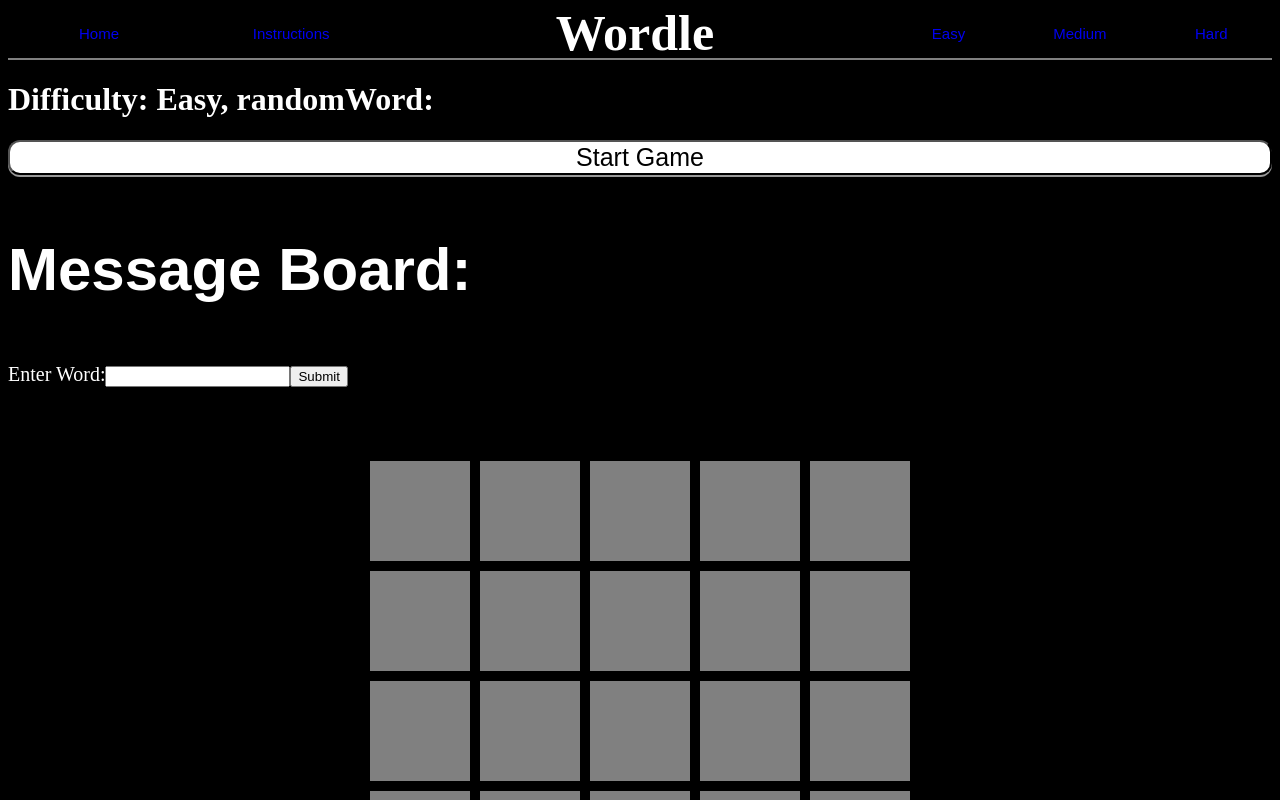
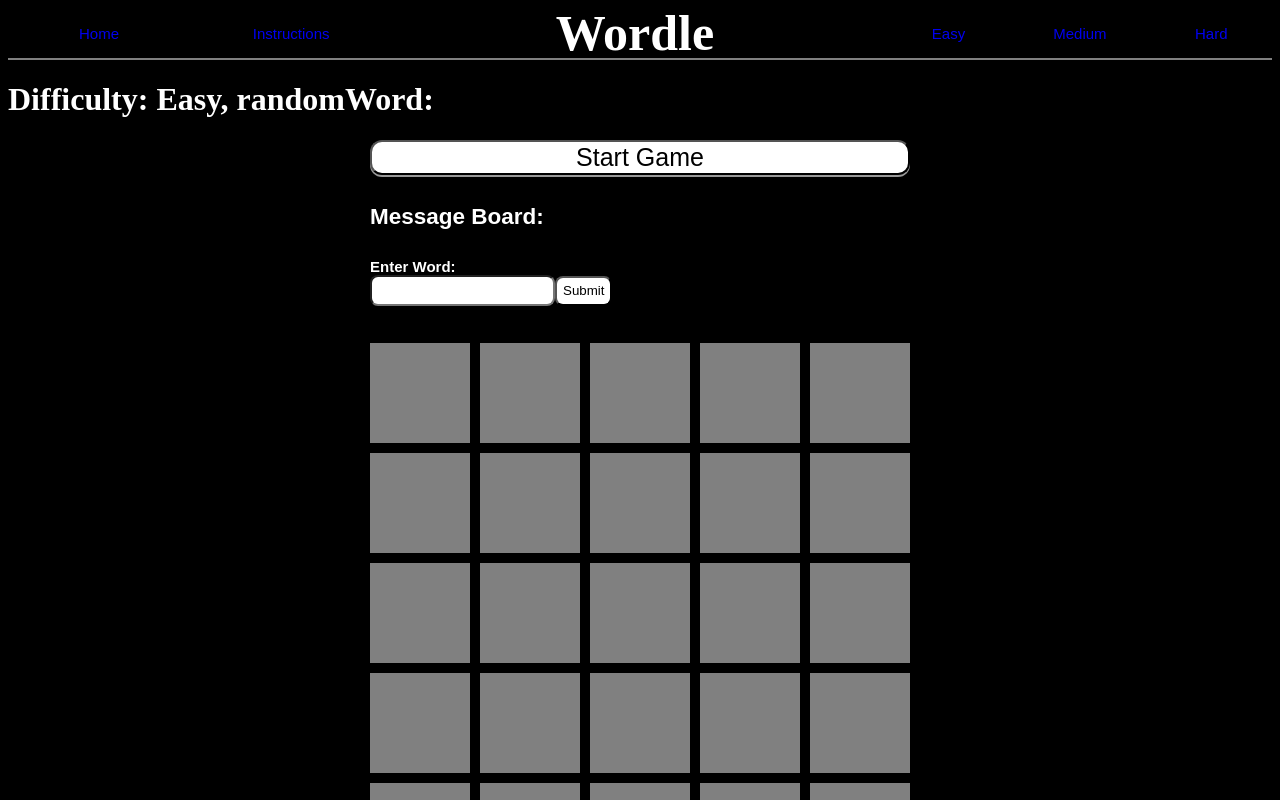
Before and after one commit to amlcheung/WebDev_project2, a React (Create React App) app: page /easy in a window 1280 px wide. Shown: the top 800 px of the page. Built offline with nearby package versions, Linux system fonts and the light colour scheme.

Commit message:
game play styling

```diff
--- a/src/component/Easy.css
+++ b/src/component/Easy.css
@@ -27,10 +27,13 @@
   grid-area: square;
 }
 
+#board-container > message {
+  grid-area: message;
+}
+
 .game-contents-container {
   width: 100%;
-  height: 100%;
-  display: flex;
+  display: grid;
   flex-direction: column;
   justify-content: center;
   gap: 10px;
@@ -47,7 +50,6 @@
 }
 
 .button:active {
-  background-color: #3e8e41;
   box-shadow: 0 5px rgb(29, 29, 29);
   transform: translateY(4px);
 }
--- a/src/component/Easy.jsx
+++ b/src/component/Easy.jsx
@@ -131,12 +131,6 @@
                 <div id="board-container">
                     {wordComponents}
                 </div>
-            {/* </div>
-            <button className="button-style" onClick={getWord}>Start Game</button>
-            <MessageBoard></MessageBoard>
-            <InputBox></InputBox>
-            <div id="board-container">
-                {wordComponents} */}
             </div>
     </div>
     );
--- a/src/component/InputBox.css
+++ b/src/component/InputBox.css
@@ -1,3 +1,19 @@
 .text {
-    font-size: 20px;
+    font-size: 15px;
+    font-family: Arial, Helvetica, sans-serif;
+    font-weight: bold;
 }
+
+input[type=submit] {
+    border-radius: 8px;
+    background-color: white;
+    height: 30px;
+
+}
+
+input[type=text] {
+    border-radius: 8px;
+    background-color: white;
+    height: 25px;
+
+}
--- a/src/component/InputBox.jsx
+++ b/src/component/InputBox.jsx
@@ -29,14 +29,14 @@
     return (
         <div>
             <form onSubmit={e => {handleSubmit(e)}}>
-                    <label className="text">
+                    <div className="text">
                         Enter Word:
+                        </div>
                         <input
                             type="text"
                             id = "guess"
                             onChange={(e) => setCandidate(e.target.value.trim())}
                         ></input>
-                    </label>
                     <input type="submit" value="Submit"></input>
             </form>
         </div>
--- a/src/component/Instructions.css
+++ b/src/component/Instructions.css
@@ -4,8 +4,6 @@
     display: flex;
     flex-direction: column;
     justify-content: stretch;
-    align-items: stretch;
-    flex-wrap: wrap;
     color: white;
     font-size: 20px;
     font-family: Arial, Helvetica, sans-serif;
--- a/src/component/MessageBoard.css
+++ b/src/component/MessageBoard.css
@@ -1,11 +1,8 @@
 .text-container {
-    width: 100%;
-    font-size: 40px;
+    width: 500px;
+    font-size: 15px;
     font-family: Arial, Helvetica, sans-serif;
     font-weight: bold;
+    justify-content: center;
     color: white;
 }
-
-.white {
-    color: white;
-}
```
